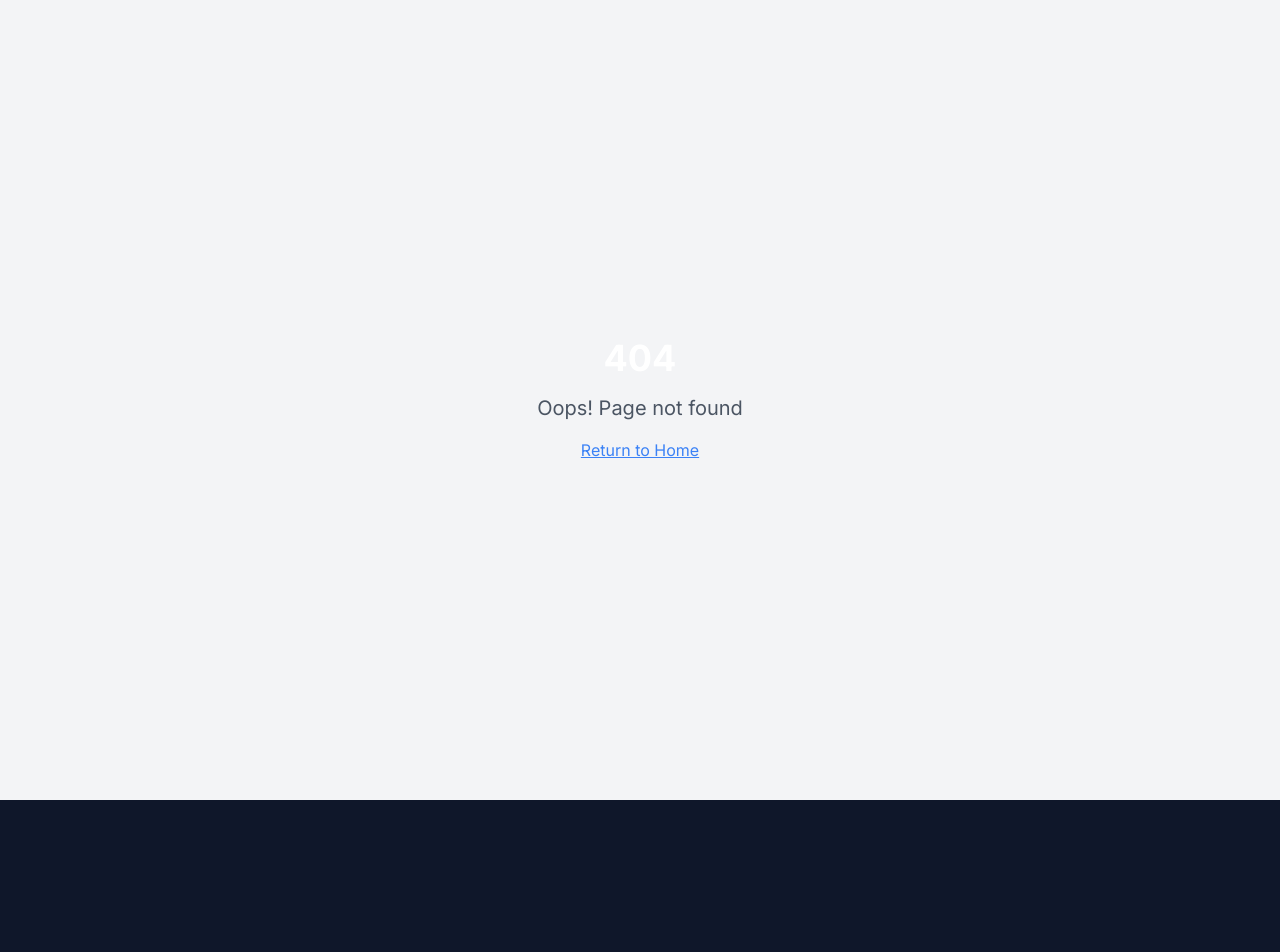
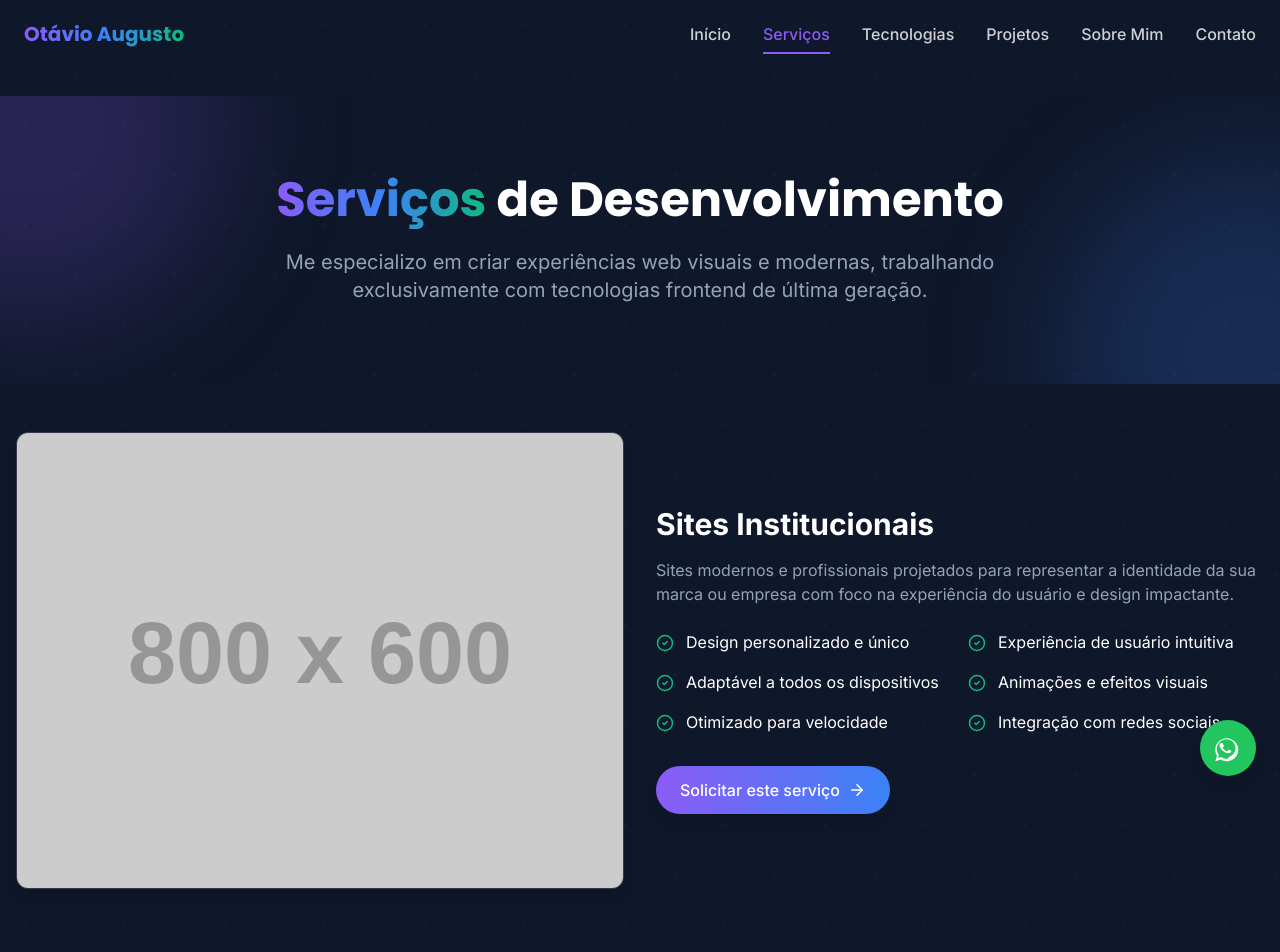
Before and after one commit to otaviodevelop/visual-latam-sites, a React (Vite) app: page /servicos in a window 1280 px wide. Before the commit this address had no page. Shown: the top 952 px of the page. Before the commit the page ends 800 px from the top, so only its background shows below. Built offline with nearby package versions, Linux system fonts and the light colour scheme.

Commit message:
Fix: Improve site content and navigation
- Updated content and translations.
- Fixed broken links and improved navigation.

```diff
--- a/src/App.tsx
+++ b/src/App.tsx
@@ -25,14 +25,14 @@ const App = () => (
       <BrowserRouter>
         <Routes>
           <Route path="/" element={<Index />} />
-          <Route path="/servicios" element={<ServicesPage />} />
+          <Route path="/servicos" element={<ServicesPage />} />
           <Route path="/tecnologias" element={<TechnologiesPage />} />
-          <Route path="/proyectos" element={<ProjectsPage />} />
-          <Route path="/proyectos/:projectId" element={<ProjectDetail />} />
-          <Route path="/sobre-mi" element={<AboutPage />} />
-          <Route path="/contacto" element={<ContactPage />} />
-          <Route path="/politica-privacidad" element={<PrivacyPolicyPage />} />
-          <Route path="/terminos-servicio" element={<TermsOfServicePage />} />
+          <Route path="/projetos" element={<ProjectsPage />} />
+          <Route path="/projetos/:projectId" element={<ProjectDetail />} />
+          <Route path="/sobre-mim" element={<AboutPage />} />
+          <Route path="/contato" element={<ContactPage />} />
+          <Route path="/politica-privacidade" element={<PrivacyPolicyPage />} />
+          <Route path="/termos-servico" element={<TermsOfServicePage />} />
           <Route path="*" element={<NotFound />} />
         </Routes>
       </BrowserRouter>
--- a/src/pages/NotFound.tsx
+++ b/src/pages/NotFound.tsx
@@ -1,3 +1,4 @@
+
 import { useLocation } from "react-router-dom";
 import { useEffect } from "react";
 
@@ -6,7 +7,7 @@ const NotFound = () => {
 
   useEffect(() => {
     console.error(
-      "404 Error: User attempted to access non-existent route:",
+      "404 Erro: Usuário tentou acessar rota inexistente:",
       location.pathname
     );
   }, [location.pathname]);
@@ -15,9 +16,9 @@ const NotFound = () => {
     <div className="min-h-screen flex items-center justify-center bg-gray-100">
       <div className="text-center">
         <h1 className="text-4xl font-bold mb-4">404</h1>
-        <p className="text-xl text-gray-600 mb-4">Oops! Page not found</p>
+        <p className="text-xl text-gray-600 mb-4">Ops! Página não encontrada</p>
         <a href="/" className="text-blue-500 hover:text-blue-700 underline">
-          Return to Home
+          Voltar para a Página Inicial
         </a>
       </div>
     </div>
--- a/src/pages/ProjectsPage.tsx
+++ b/src/pages/ProjectsPage.tsx
@@ -1,3 +1,4 @@
+
 import Layout from "@/components/layout/Layout";
 import { useState } from "react";
 import { NavLink } from "react-router-dom";
@@ -5,56 +6,56 @@ import { ArrowRight, Search } from "lucide-react";
 
 const allProjects = [
   {
-    id: "proyecto-1",
-    title: "Estudio Jurídico Méndez",
-    description: "Landing page moderna para bufete de abogados con enfoque en convertir visitas en consultas",
+    id: "projeto-1",
+    title: "Escritório Jurídico Méndez",
+    description: "Landing page moderna para escritório de advocacia com foco em converter visitas em consultas",
     image: "/mendez.png",
     category: "Landing Page",
     technologies: ["React.js", "Tailwind CSS", "Framer Motion"],
     featured: true,
   },
   {
-    id: "proyecto-2",
-    title: "Consultora Financiera GL",
-    description: "Sitio web institucional con animaciones personalizadas para empresa de consultoría financiera",
+    id: "projeto-2",
+    title: "Consultoria Financeira GL",
+    description: "Site institucional com animações personalizadas para empresa de consultoria financeira",
     image: "/gl.png",
-    category: "Sitio Institucional",
+    category: "Site Institucional",
     technologies: ["React.js", "Tailwind CSS", "Lottie"],
     featured: true,
   },
   {
-    id: "proyecto-3",
-    title: "Arquitecta Julia Vega",
-    description: "Portfolio visual con galería de proyectos para estudio de arquitectura contemporánea",
+    id: "projeto-3",
+    title: "Arquiteta Julia Vega",
+    description: "Portfólio visual com galeria de projetos para estúdio de arquitetura contemporânea",
     image: "/juliavega.png",
-    category: "Portfolio",
+    category: "Portfólio",
     technologies: ["React.js", "Framer Motion", "Tailwind CSS"],
     featured: true,
   },
   {
-    id: "proyecto-5",
+    id: "projeto-5",
     title: "Fotógrafo Carlos Ramírez",
-    description: "Portfolio fotográfico con galerías interactivas y transiciones fluidas entre proyectos",
+    description: "Portfólio fotográfico com galerias interativas e transições fluidas entre projetos",
     image: "/ramirez.png",
-    category: "Portfolio",
+    category: "Portfólio",
     technologies: ["React.js", "Framer Motion"],
     featured: false,
   },
   {
-    id: "proyecto-6",
+    id: "projeto-6",
     title: "Academia de Idiomas GlobalTalk",
-    description: "Sitio web para academia de idiomas con secciones informativas y formulario de contacto",
+    description: "Site para academia de idiomas com seções informativas e formulário de contato",
     image: "/globaltalk.png",
-    category: "Sitio Institucional",
+    category: "Site Institucional",
     technologies: ["React.js", "Tailwind CSS"],
     featured: false,
   },
     {
-    id: "proyecto-7",
+    id: "projeto-7",
     title: "EcoVeritas Consulting",
-    description: "Sitio institucional para consultora de sostenibilidad y medio ambiente",
+    description: "Site institucional para consultoria de sustentabilidade e meio ambiente",
     image: "/ecoveritas.png",
-    category: "Sitio Institucional",
+    category: "Site Institucional",
     technologies: ["React.js", "Tailwind CSS", "Framer Motion"],
     featured: false,
   },
@@ -64,10 +65,10 @@ const ProjectsPage = () => {
   const [searchTerm, setSearchTerm] = useState("");
   const [selectedCategory, setSelectedCategory] = useState<string | null>(null);
 
-  // Extraer categorías únicas
+  // Extrair categorias únicas
   const categories = Array.from(new Set(allProjects.map((project) => project.category)));
 
-  // Filtrar proyectos
+  // Filtrar projetos
   const filteredProjects = allProjects.filter((project) => {
     const matchesSearch = project.title.toLowerCase().includes(searchTerm.toLowerCase()) ||
                          project.description.toLowerCase().includes(searchTerm.toLowerCase()) ||
@@ -80,7 +81,7 @@ const ProjectsPage = () => {
 
   return (
     <Layout>
-      {/* Hero de Proyectos */}
+      {/* Hero de Projetos */}
       <section className="relative py-20 overflow-hidden">
         <div className="absolute -top-40 -left-40 w-96 h-96 bg-tech-purple/20 rounded-full filter blur-3xl"></div>
         <div className="absolute -bottom-40 -right-40 w-96 h-96 bg-tech-blue/20 rounded-full filter blur-3xl"></div>
@@ -88,21 +89,21 @@ const ProjectsPage = () => {
         <div className="container mx-auto px-4 relative z-10">
           <div className="text-center max-w-3xl mx-auto">
             <h1 className="text-4xl md:text-5xl font-bold font-poppins mb-6">
-              <span className="gradient-text">Proyectos</span> Realizados
+              <span className="gradient-text">Projetos</span> Realizados
             </h1>
             <p className="text-xl text-tech-gray">
-              Una selección de mis trabajos más recientes, mostrando diseños personalizados
-              y experiencias web modernas para diversos tipos de clientes
+              Uma seleção dos meus trabalhos mais recentes, mostrando designs personalizados
+              e experiências web modernas para diversos tipos de clientes
             </p>
           </div>
         </div>
       </section>
 
-      {/* Filtros y Búsqueda */}
+      {/* Filtros e Busca */}
       <section className="py-8">
         <div className="container mx-auto px-4">
           <div className="flex flex-col md:flex-row gap-4 justify-between items-center mb-8">
-            {/* Filtros por categoría */}
+            {/* Filtros por categoria */}
             <div className="flex flex-wrap gap-3">
               <button
                 onClick={() => setSelectedCategory(null)}
@@ -130,11 +131,11 @@ const ProjectsPage = () => {
               ))}
             </div>
 
-            {/* Búsqueda */}
+            {/* Busca */}
             <div className="relative w-full md:w-64">
               <input
                 type="text"
-                placeholder="Buscar proyectos..."
+                placeholder="Buscar projetos..."
                 value={searchTerm}
                 onChange={(e) => setSearchTerm(e.target.value)}
                 className="w-full bg-white/5 border border-white/10 rounded-full px-4 py-2 pl-10 focus:outline-none focus:ring-2 focus:ring-tech-purple/50 transition"
@@ -146,13 +147,13 @@ const ProjectsPage = () => {
             </div>
           </div>
 
-          {/* Proyectos */}
+          {/* Projetos */}
           {filteredProjects.length > 0 ? (
             <div className="grid grid-cols-1 md:grid-cols-2 lg:grid-cols-3 gap-8">
               {filteredProjects.map((project) => (
                 <NavLink
                   key={project.id}
-                  to={`/proyectos/${project.id}`}
+                  to={`/projetos/${project.id}`}
                   className="block glass-card overflow-hidden rounded-lg group glow-effect h-full"
                 >
                   <div className="relative overflow-hidden aspect-[4/3]">
@@ -167,7 +168,7 @@ const ProjectsPage = () => {
                     </span>
                     {project.featured && (
                       <span className="absolute top-4 right-4 text-xs font-medium py-1 px-3 rounded-full bg-tech-blue/20 backdrop-blur-sm border border-tech-blue/20 text-white">
-                        Destacado
+                        Destaque
                       </span>
                     )}
                   </div>
@@ -177,7 +178,7 @@ const ProjectsPage = () => {
                     </h3>
                     <p className="text-tech-gray mb-4">{project.description}</p>
 
-                    {/* Tecnologías */}
+                    {/* Tecnologias */}
                     <div className="flex flex-wrap gap-2 mb-4">
                       {project.technologies.map((tech, idx) => (
                         <span
@@ -190,7 +191,7 @@ const ProjectsPage = () => {
                     </div>
 
                     <div className="flex items-center text-tech-purple">
-                      <span className="text-sm font-medium">Ver detalles</span>
+                      <span className="text-sm font-medium">Ver detalhes</span>
                       <ArrowRight size={16} className="ml-2 group-hover:translate-x-1 transition-transform" />
                     </div>
                   </div>
@@ -199,9 +200,9 @@ const ProjectsPage = () => {
             </div>
           ) : (
             <div className="text-center py-16">
-              <h3 className="text-xl font-medium mb-2">No se encontraron proyectos</h3>
+              <h3 className="text-xl font-medium mb-2">Nenhum projeto encontrado</h3>
               <p className="text-tech-gray">
-                Intenta con otros términos de búsqueda o selecciona otra categoría
+                Tente com outros termos de busca ou selecione outra categoria
               </p>
             </div>
           )}
@@ -213,17 +214,17 @@ const ProjectsPage = () => {
         <div className="absolute inset-0 bg-gradient-to-r from-tech-purple/5 to-tech-blue/5"></div>
         <div className="container mx-auto px-4">
           <div className="glass-card p-8 md:p-12 max-w-4xl mx-auto text-center">
-            <h2 className="text-3xl font-bold mb-4">¿Te gustaría tener un proyecto así?</h2>
+            <h2 className="text-3xl font-bold mb-4">Gostaria de ter um projeto assim?</h2>
             <p className="text-tech-gray text-lg mb-8">
-              Puedo crear un sitio web personalizado que refleje la identidad de tu marca y destaque entre la competencia
+              Posso criar um site personalizado que reflita a identidade da sua marca e se destaque entre a concorrência
             </p>
             <a
-              href="https://wa.me/5215555555555?text=Hola,%20vi%20tu%20portafolio%20y%20me%20gustaría%20hablar%20sobre%20un%20proyecto"
+              href="https://wa.me/5215555555555?text=Olá,%20vi%20seu%20portfólio%20e%20gostaria%20de%20conversar%20sobre%20um%20projeto"
               target="_blank"
               rel="noopener noreferrer"
               className="tech-btn inline-flex items-center gap-2"
             >
-              Hablemos de tu proyecto
+              Vamos conversar sobre seu projeto
               <ArrowRight size={18} />
             </a>
           </div>
--- a/src/pages/ServicesPage.tsx
+++ b/src/pages/ServicesPage.tsx
@@ -1,3 +1,4 @@
+
 import Layout from "@/components/layout/Layout";
 import { CheckCircle2, XCircle, ArrowRight } from "lucide-react";
 
@@ -5,46 +6,46 @@ const ServicesPage = () => {
   const services = [
     {
       id: "sites",
-      title: "Sitios Institucionales",
+      title: "Sites Institucionais",
       description:
-        "Sitios web modernos y profesionales diseñados para representar la identidad de tu marca o empresa con un enfoque en la experiencia del usuario y el diseño impactante.",
+        "Sites modernos e profissionais projetados para representar a identidade da sua marca ou empresa com foco na experiência do usuário e design impactante.",
       features: [
-        "Diseño personalizado y único",
-        "Experiencia de usuario intuitiva",
-        "Adaptable a todos los dispositivos",
-        "Animaciones y efectos visuales",
-        "Optimizado para velocidad",
-        "Integración con redes sociales",
+        "Design personalizado e único",
+        "Experiência de usuário intuitiva",
+        "Adaptável a todos os dispositivos",
+        "Animações e efeitos visuais",
+        "Otimizado para velocidade",
+        "Integração com redes sociais",
       ],
-      image: "https://placehold.co/800x600/0F172A/FFFFFF?text=Sitios+Institucionales",
+      image: "https://placehold.co/800x600/0F172A/FFFFFF?text=Sites+Institucionais",
     },
     {
       id: "landing",
       title: "Landing Pages",
       description:
-        "Páginas de aterrizaje estratégicamente diseñadas para convertir visitantes en clientes, con un enfoque en los llamados a la acción y la presentación efectiva de tus productos o servicios.",
+        "Páginas de destino estrategicamente projetadas para converter visitantes em clientes, com foco em chamadas para ação e apresentação efetiva dos seus produtos ou serviços.",
       features: [
-        "Enfoque en conversión",
-        "Llamados a la acción estratégicos",
-        "Diseño persuasivo",
-        "Formularios optimizados",
-        "Carga rápida para reducir rebotes",
-        "Pruebas A/B para maximizar resultados",
+        "Foco em conversão",
+        "Chamadas para ação estratégicas",
+        "Design persuasivo",
+        "Formulários otimizados",
+        "Carregamento rápido para reduzir rejeições",
+        "Testes A/B para maximizar resultados",
       ],
       image: "https://placehold.co/800x600/0F172A/FFFFFF?text=Landing+Pages",
     },
     {
       id: "portfolios",
-      title: "Portfolios Profesionales",
+      title: "Portfólios Profissionais",
       description:
-        "Portfolios visuales que destacan tu trabajo de manera profesional y atractiva, ideales para fotógrafos, diseñadores, arquitectos y otros profesionales creativos.",
+        "Portfólios visuais que destacam seu trabalho de maneira profissional e atrativa, ideais para fotógrafos, designers, arquitetos e outros profissionais criativos.",
       features: [
-        "Galerías visuales impactantes",
-        "Organización por categorías o proyectos",
-        "Transiciones fluidas entre proyectos",
-        "Funcionalidades de zoom y navegación",
-        "Integración con plataformas creativas",
-        "Diseño que complementa tu trabajo",
+        "Galerias visuais impactantes",
+        "Organização por categorias ou projetos",
+        "Transições fluidas entre projetos",
+        "Funcionalidades de zoom e navegação",
+        "Integração com plataformas criativas",
+        "Design que complementa seu trabalho",
       ],
       image: "https://placehold.co/800x600/0F172A/FFFFFF?text=Portfolios",
     }
@@ -52,35 +53,35 @@ const ServicesPage = () => {
 
   const nonServices = [
     {
-      title: "E-commerce y tiendas online",
+      title: "E-commerce e lojas online",
       description:
-        "No desarrollo tiendas online completas o sistemas de e-commerce que requieran gestión de inventario, pagos en línea y funcionalidades avanzadas de comercio.",
+        "Não desenvolvo lojas online completas ou sistemas de e-commerce que necessitem de gestão de inventário, pagamentos online e funcionalidades avançadas de comércio.",
     },
     {
-      title: "Mantenimiento de sitios existentes",
+      title: "Manutenção de sites existentes",
       description:
-        "Mi enfoque está en crear nuevos proyectos desde cero, no en modificar o mantener sitios web existentes desarrollados por terceros.",
+        "Meu foco está em criar novos projetos do zero, não em modificar ou manter sites existentes desenvolvidos por terceiros.",
     },
     {
-      title: "Aplicaciones web complejas",
+      title: "Aplicações web complexas",
       description:
-        "No desarrollo aplicaciones web que requieran lógica de backend compleja, bases de datos avanzadas o funcionalidades tipo SaaS.",
+        "Não desenvolvo aplicações web que necessitem de lógica de backend complexa, bancos de dados avançados ou funcionalidades tipo SaaS.",
     },
     {
-      title: "Modificaciones de plantillas",
+      title: "Modificações de templates",
       description:
-        "No trabajo con plantillas prediseñadas ni realizo modificaciones a temas existentes. Todos mis proyectos son diseñados y desarrollados a medida.",
+        "Não trabalho com templates pré-desenhados nem realizo modificações em temas existentes. Todos os meus projetos são desenhados e desenvolvidos sob medida.",
     },
     {
-      title: "Blogs y sistemas de contenido",
+      title: "Blogs e sistemas de conteúdo",
       description:
-        "No desarrollo blogs que requieran panel administrativo, sistema de gestión de contenidos o funcionalidades complejas de publicación.",
+        "Não desenvolvo blogs que necessitem de painel administrativo, sistema de gestão de conteúdo ou funcionalidades complexas de publicação.",
     }
   ];
 
   return (
     <Layout>
-      {/* Hero de Servicios */}
+      {/* Hero de Serviços */}
       <section className="relative py-20 overflow-hidden">
         <div className="absolute -top-40 -left-40 w-96 h-96 bg-tech-purple/20 rounded-full filter blur-3xl"></div>
         <div className="absolute -bottom-40 -right-40 w-96 h-96 bg-tech-blue/20 rounded-full filter blur-3xl"></div>
@@ -88,17 +89,17 @@ const ServicesPage = () => {
         <div className="container mx-auto px-4 relative z-10">
           <div className="text-center max-w-3xl mx-auto">
             <h1 className="text-4xl md:text-5xl font-bold font-poppins mb-6">
-              <span className="gradient-text">Servicios</span> de Desarrollo
+              <span className="gradient-text">Serviços</span> de Desenvolvimento
             </h1>
             <p className="text-xl text-tech-gray">
-              Me especializo en crear experiencias web visuales y modernas,
-              trabajando exclusivamente con tecnologías frontend de última generación.
+              Me especializo em criar experiências web visuais e modernas,
+              trabalhando exclusivamente com tecnologias frontend de última geração.
             </p>
           </div>
         </div>
       </section>
 
-      {/* Lista de Servicios */}
+      {/* Lista de Serviços */}
       <section className="py-12">
         <div className="container mx-auto px-4">
           {services.map((service, index) => (
@@ -129,12 +130,12 @@ const ServicesPage = () => {
 
                 <div className="mt-8">
                   <a
-                    href={`https://wa.me/5215555555555?text=Hola,%20me%20interesa%20un%20servicio%20de%20${encodeURIComponent(service.title)}`}
+                    href={`https://wa.me/5215555555555?text=Olá,%20tenho%20interesse%20em%20um%20serviço%20de%20${encodeURIComponent(service.title)}`}
                     target="_blank"
                     rel="noopener noreferrer"
                     className="tech-btn inline-flex items-center gap-2"
                   >
-                    Solicitar este servicio
+                    Solicitar este serviço
                     <ArrowRight size={18} />
                   </a>
                 </div>
@@ -144,13 +145,13 @@ const ServicesPage = () => {
         </div>
       </section>
 
-      {/* Lo que NO hago */}
+      {/* O que eu NÃO faço */}
       <section className="py-16 bg-tech-darker">
         <div className="container mx-auto px-4">
           <div className="text-center mb-12">
-            <h2 className="section-title">Lo que NO hago</h2>
+            <h2 className="section-title">O que eu NÃO faço</h2>
             <p className="section-subtitle mt-4">
-              Para asegurar la máxima calidad en mi trabajo, me especializo exclusivamente en ciertos tipos de proyectos
+              Para garantir a máxima qualidade no meu trabalho, me especializo exclusivamente em certos tipos de projetos
             </p>
           </div>
 
@@ -176,18 +177,18 @@ const ServicesPage = () => {
         <div className="container mx-auto px-4">
           <div className="text-center max-w-3xl mx-auto">
             <h2 className="text-3xl md:text-4xl font-bold mb-6">
-              ¿Tienes un proyecto en mente?
+              Tem um projeto em mente?
             </h2>
             <p className="text-xl text-tech-gray mb-8">
-              Cuéntame sobre tu idea y juntos podemos crear una experiencia web única que destaque tu marca
+              Me conte sobre sua ideia e juntos podemos criar uma experiência web única que destaque sua marca
             </p>
             <a
-              href="https://wa.me/5215555555555?text=Hola,%20me%20interesa%20hablar%20sobre%20un%20proyecto"
+              href="https://wa.me/5215555555555?text=Olá,%20tenho%20interesse%20em%20conversar%20sobre%20um%20projeto"
               target="_blank"
               rel="noopener noreferrer"
               className="tech-btn inline-flex items-center gap-2"
             >
-              Hablemos de tu proyecto
+              Vamos conversar sobre seu projeto
               <ArrowRight size={18} />
             </a>
           </div>
```
